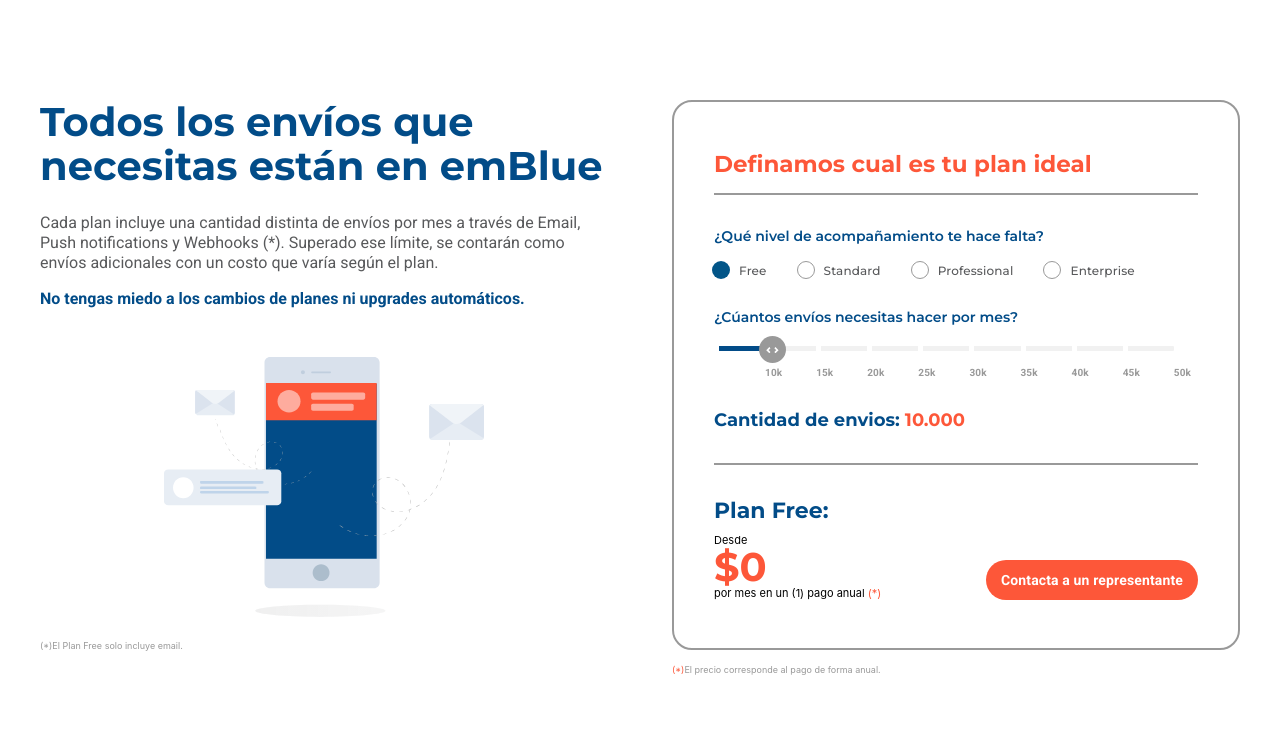
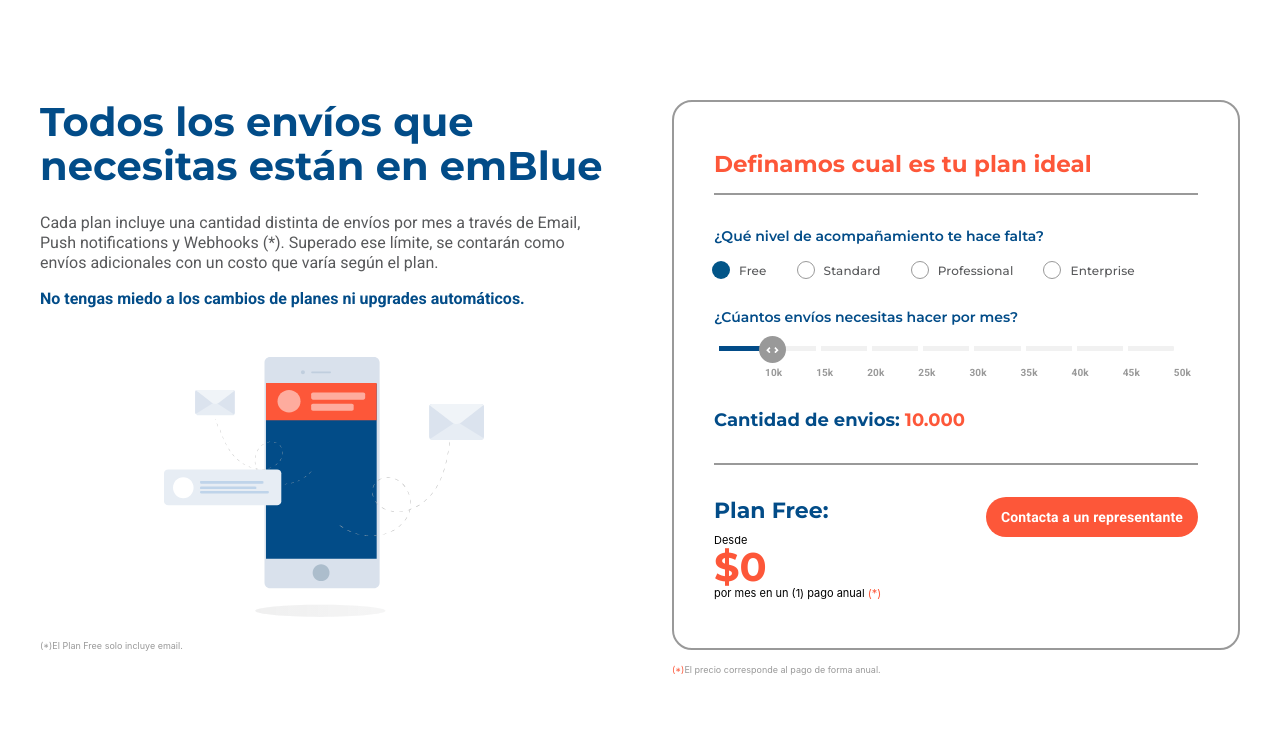
Before and after one commit to emblue-mkt/planes, a React (Create React App) app: page / in a window 1280 px wide. Shown: the part 3007-3752 px from the top of the page. Built offline with nearby package versions, Linux system fonts and the light colour scheme; no server answers.

Commit message:
contact links

```diff
--- a/public/index.html
+++ b/public/index.html
@@ -222,7 +222,11 @@
         </ul>
 
         <span class="asterisk" id="peruPsa">*Los costos publicados no incluyen IGV.</span>
-        <button class="planFeatures">Compara nuestros planes según funcionalidades</button>
+        <button class="planFeatures">
+            <a href="./funcionalidades/">
+                Compara nuestros planes según funcionalidades
+            </a>
+        </button>
     </section>
     <section id="calcWrapper">
         <aside>
--- a/public/style.css
+++ b/public/style.css
@@ -339,7 +339,10 @@
   border-radius: 30px;
   margin: 4.5em 0 0;
 }
-
+button.planFeatures a{
+  color: #ffffff;
+  text-decoration: none;
+}
 #calcWrapper,
 #databaseSect {
   margin: 0 auto 4.5em;
--- a/src/App.js
+++ b/src/App.js
@@ -6,7 +6,7 @@
   RadioGroup,
   FormControlLabel,
   FormControl,
-  withStyles
+  withStyles,
 } from "@material-ui/core";
 import StyledRadio from "./components/StyledRadio";
 import CustomSlider from "./components/CustomSlider";
@@ -75,9 +75,13 @@
   line-height: 13px;
   color: #000000;
 `;
+const Hyperlink = styled.a`
+  text-decoration: none;
+  color: #fff;
+`;
 const StyledButton = styled.button`
   border: 0;
-  font-family: 'Roboto', sans-serif;
+  font-family: "Roboto", sans-serif;
   font-size: 14px;
   letter-spacing: 0.01em;
   color: #ffffff;
@@ -87,11 +91,11 @@
   align-self: flex-end;
 `;
 const StyledFormControl = withStyles({
-  root:{
+  root: {
     width: "100%",
     borderTop: "2px solid #999999",
-    borderBottom: "2px solid #999999"
-  }
+    borderBottom: "2px solid #999999",
+  },
 })(FormControl);
 function App() {
   var currencySelector = document.getElementById("currencySelector");
@@ -183,14 +187,16 @@
         </FormWrapper>
       </StyledFormControl>
       <PriceWrapper>
-        <div style={{flexGrow: 1}}>
+        <div style={{ flexGrow: 1 }}>
           <BlueHeading>Plan {plan.title}:</BlueHeading>
           <PriceText>
             Desde <Price>{getPrice(currency, price)}</Price> por mes en un (1)
             pago anual <span style={{ color: "#FD5739" }}>(*)</span>
           </PriceText>
         </div>
-        <StyledButton>Contacta a un representante</StyledButton>
+        <Hyperlink href={plan.contactLink} target="_blank">
+          <StyledButton>Contacta a un representante</StyledButton>
+        </Hyperlink>
       </PriceWrapper>
     </Container>
   );
--- a/src/planData.js
+++ b/src/planData.js
@@ -52,6 +52,7 @@
         label: "50k",
       },
     ],
+    contactLink: "https://buy.embluemail.com/form-ec/login-ecommerce.php?plan=free&utm_source="
   },
   standard: {
     title: "Standard",
@@ -106,6 +107,7 @@
         label: "450k",
       },
     ],
+    contactLink: "https://buy.embluemail.com/form-ec/login-ecommerce.php?plan=standard&utm_source="
   },
   professional: {
     title: "Professional",
@@ -144,6 +146,7 @@
         label: "2500k",
       },
     ],
+    contactLink: "https://buy.embluemail.com/form-ec/login-ecommerce.php?plan=professional&utm_source="
   },
   enterprise: {
     title: "Enterprise",
@@ -181,6 +184,7 @@
         label: "5000k",
       },
     ],
+    contactLink: "https://buy.embluemail.com/form-ec/login-ecommerce.php?plan=enterprise&utm_source="
   },
 };
 
```
